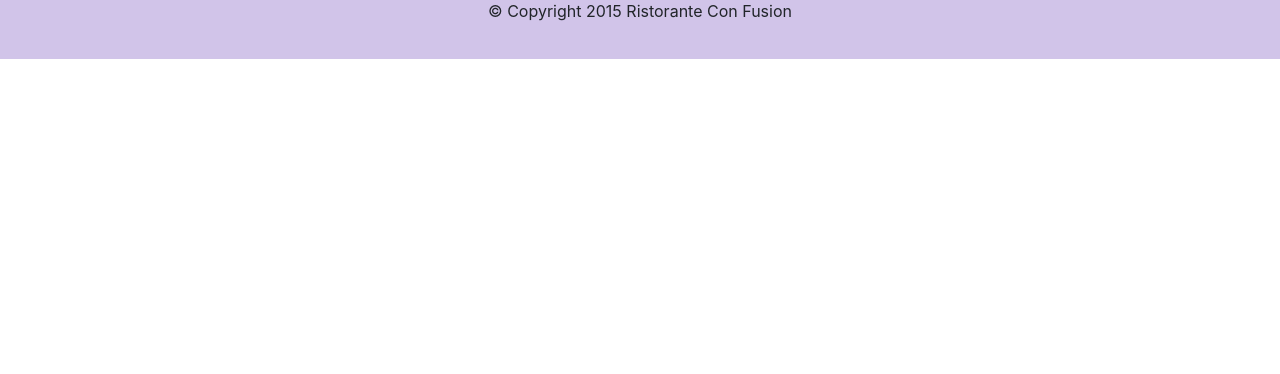
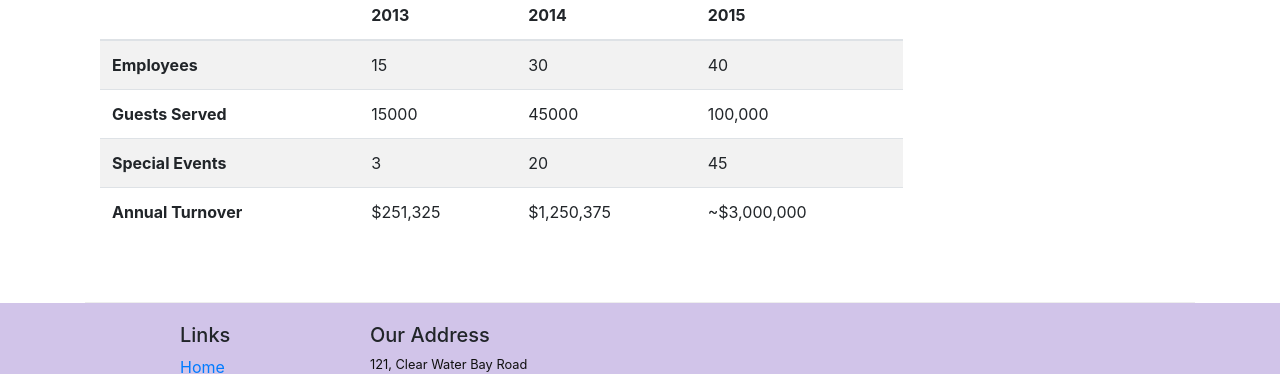
Before and after one commit to Ughanze23/conFusion, a website: page aboutus.html in a window 1280 px wide. Shown: the part 1648-2022 px from the top of the page. Before the commit the page ends 1707 px from the top, so only its background shows below. Drawn offline with nearby package versions, Linux system fonts and the light colour scheme.

Commit message:
cards and tables

```diff
--- a/aboutus.html
+++ b/aboutus.html
@@ -71,8 +71,34 @@
                 <p>The restaurant traces its humble beginnings to <em>The Frying Pan</em>, a successful chain started by our CEO, Mr. Peter Pan, that featured for the first time the world's best cuisines in a pan.</p>
 
             </div>
-            <div>
+
+            <div class="col-sm">
+                <div class="card">
+                   <h3 class="card-header bg-primary text-white">Facts At a Glance</h3>
+                   <div class="card-block">
+                <dl class="row">
+                    <dt class="col-6">Started </dt>
+                    <dd class="col-6">3 feb. 2013</dd>
+                    <dt class="col-6">Major Stake Holder</dt>
+                    <dd class="col-6">HK Fine Foods Inc.</dd>
+                    <dt class="col-6">Last Years's Turnover</dt>
+                    <dd class="col-6">$1,250,375</dd>
+                    <dt class="col-6">Employees</dt>
+                    <dd class="col-6">40</dd>
+                </dl>
+                   </div>
+                </div>
+
             </div>
+            <div class="col-12">
+                    <div class="card card-block bg-faded">
+                        <blockquote class="blockqoute">
+                            <p class="mb-0">You better cut the pizza in four pieces because I'm not hungry enough to eat six.</p>
+                            <footer class="blockqoute-footer">Yogi Berra, <cite title="Source Title">The Wit and Wisdom of Yogi Berra, P.Pepe, Diversion Books, 2014.</cite></footer>
+                        </blockquote>
+                    </div>
+
+                </div>
         </div>
 
 
@@ -100,7 +126,52 @@
                 </div>
              </div>
        </div>
+              <div class="row row-content">
+                  <div class="col-12 col-sm-9">
+                      <h2>Facts &amp; Figures </h2>
+                                  <div class="table-responsive">
+                <table class="table table-striped">
+                <thead class="thead-inverse">
+                    <tr>
+                        <th>&nbsp;</th>
+                        <th>2013</th>
+                        <th>2014</th>
+                        <th>2015</th>
+                    </tr>
+                </thead>
+                <tbody>
+                    <tr>
+                        <th>Employees</th>
+                        <td>15</td>
+                        <td>30</td>
+                        <td>40</td>
+                    </tr>
+                    <tr>
+                        <th>Guests Served</th>
+                        <td>15000</td>
+                        <td>45000</td>
+                        <td>100,000</td>
+                    </tr>
+                    <tr>
+                        <th>Special Events</th>
+                        <td>3</td>
+                        <td>20</td>
+                        <td>45</td>
+                    </tr>
+                    <tr>
+                        <th>Annual Turnover</th>
+                        <td>$251,325</td>
+                        <td>$1,250,375</td>
+                        <td>~$3,000,000</td>
+                    </tr>
+                </tbody>
+                </table>
+                </div>
+                  </div>
+                  <div class="col-12 col-sm-3">
 
+                  </div>
+              </div>
     </div>
 
     <footer class="footer">
```
Also changed, not shown: contactus.html (+1 -1 lines).
